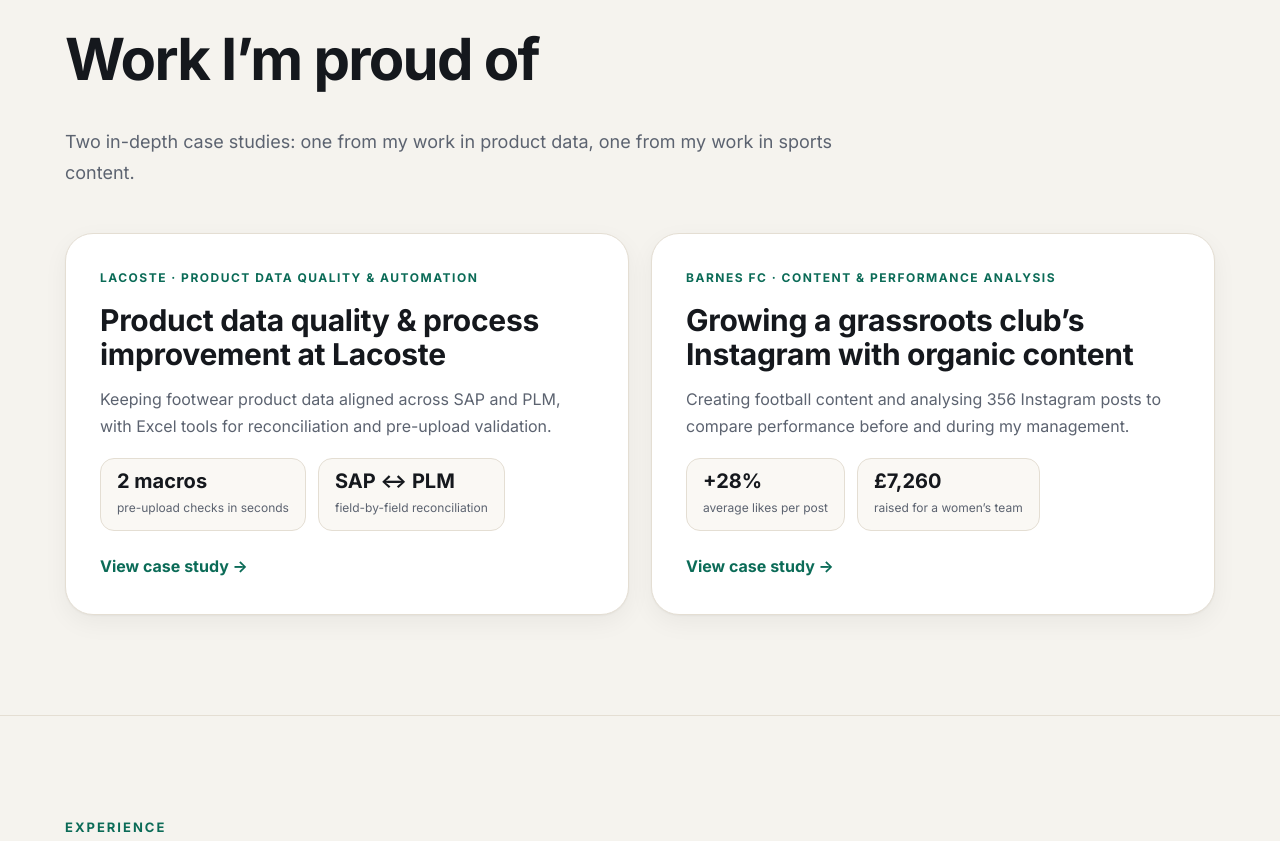
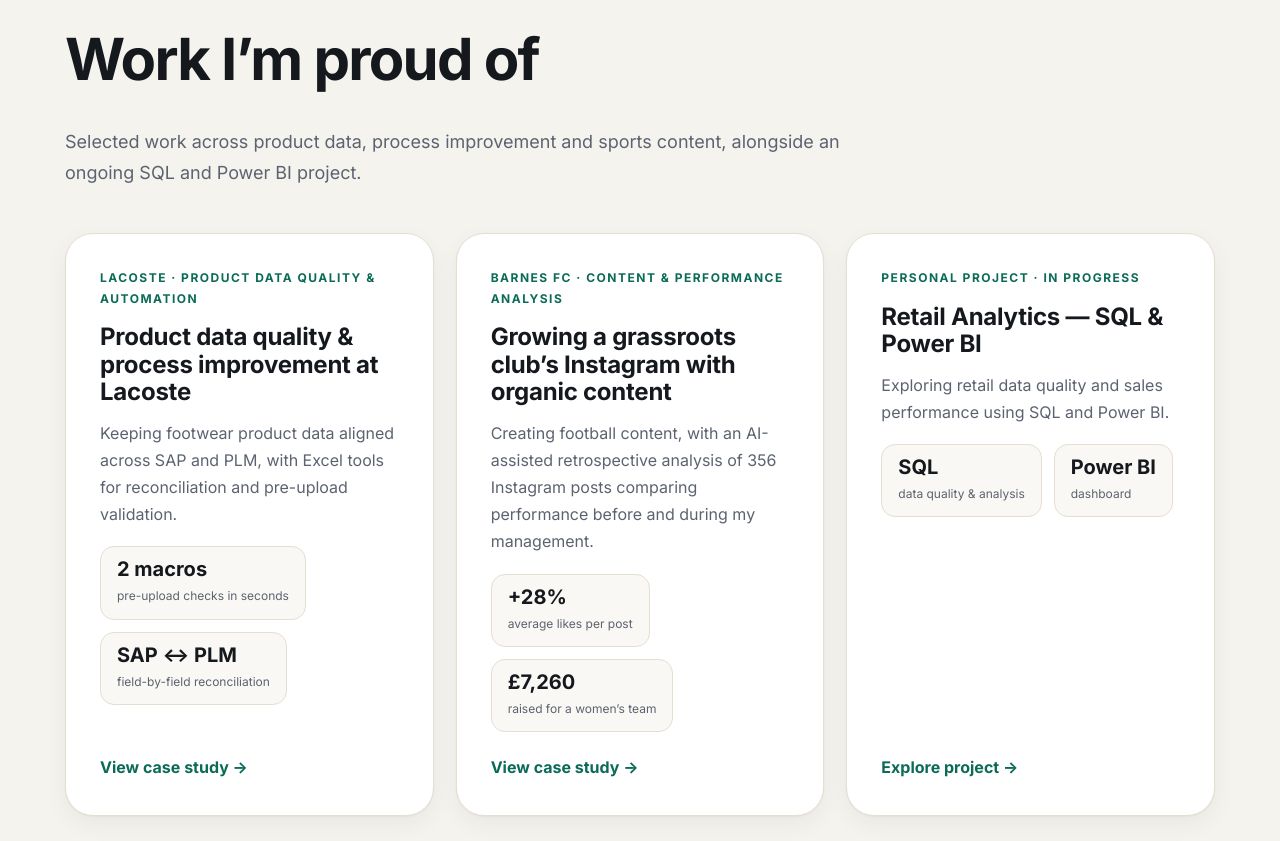
Before and after one commit to lucas-c-r/lucas-portfolio, a plain HTML site: page index.html in a window 1280 px wide. Shown: the part 1060-1901 px from the top of the page. Drawn offline with Linux system fonts and the light colour scheme.

Commit message:
Homepage: add Retail Analytics card, refine macro and Barnes wording

```diff
--- a/index.html
+++ b/index.html
@@ -477,7 +477,7 @@
     /* Selected projects */
     .projects-grid{
       display:grid;
-      grid-template-columns:1fr 1fr;
+      grid-template-columns:repeat(3,1fr);
       gap:22px;
     }
 
@@ -510,7 +510,7 @@
     }
 
     .project-card h3{
-      font-size:30px;
+      font-size:24px;
       line-height:1.15;
     }
 
@@ -704,7 +704,7 @@
     </h2>
 
     <p class="section-text">
-      Two in-depth case studies: one from my work in product data, one from my work in sports content.
+      Selected work across product data, process improvement and sports content, alongside an ongoing SQL and Power BI project.
     </p>
 
     <div class="projects-grid">
@@ -722,12 +722,23 @@
       <a href="barnes-fc.html" class="project-card">
         <div class="project-tag">Barnes FC · Content &amp; performance analysis</div>
         <h3>Growing a grassroots club’s Instagram with organic content</h3>
-        <p>Creating football content and analysing 356 Instagram posts to compare performance before and during my management.</p>
+        <p>Creating football content, with an AI-assisted retrospective analysis of 356 Instagram posts comparing performance before and during my management.</p>
         <div class="project-stats">
           <div><strong>+28%</strong><span>average likes per post</span></div>
           <div><strong>£7,260</strong><span>raised for a women’s team</span></div>
         </div>
         <span class="project-link">View case study →</span>
+      </a>
+
+      <a href="retail-analytics.html" class="project-card">
+        <div class="project-tag">Personal project · In progress</div>
+        <h3>Retail Analytics — SQL &amp; Power BI</h3>
+        <p>Exploring retail data quality and sales performance using SQL and Power BI.</p>
+        <div class="project-stats">
+          <div><strong>SQL</strong><span>data quality &amp; analysis</span></div>
+          <div><strong>Power BI</strong><span>dashboard</span></div>
+        </div>
+        <span class="project-link">Explore project →</span>
       </a>
     </div>
   </div>
@@ -765,7 +776,7 @@
 
           <ul>
             <li>Responsible for all footwear material master data in SAP S/4HANA at Lacoste’s London Footwear office, keeping it aligned with the DeSL PLM.</li>
-            <li>Built Excel reconciliation templates and two validation macros that ran pre-upload checks in seconds, replacing manual work I estimate took around 30 minutes per batch.</li>
+            <li>Built Excel reconciliation templates and two validation macros, replacing manual checks with automated checks that ran in seconds and highlighted records requiring review.</li>
             <li>Prepared new and carryover products for each season, working with buying, merchandising, finance and teams in Paris and Asia.</li>
           </ul>
 
@@ -865,7 +876,7 @@
         </p>
 
         <p>
-          At Lacoste, I spent nearly two years managing footwear product data in SAP S/4HANA and keeping it consistent with the PLM. One of my favourite achievements was an Excel macro that cut a validation task from around 30 minutes to a few seconds.
+          At Lacoste, I spent nearly two years managing footwear product data in SAP S/4HANA and keeping it consistent with the PLM. One of my favourite achievements was building two Excel macros that automated pre-upload validation and helped me identify records requiring correction.
         </p>
 
         <p>
```
